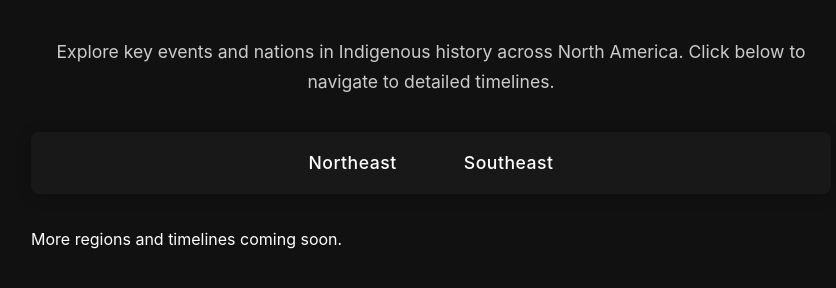
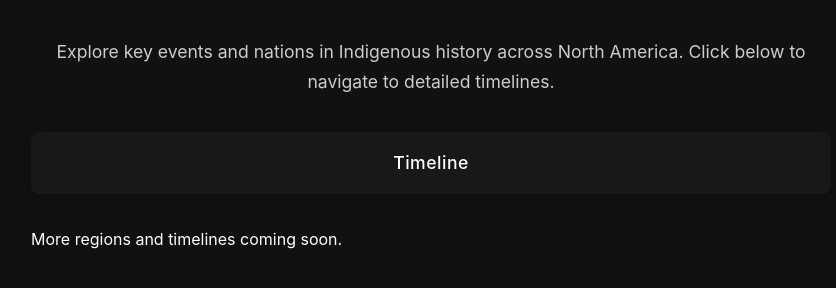
Before and after one commit to GusTheMonkey/NativeAmericanHistory, a plain HTML site: page index.html in a window 1280 px wide. Shown: the part 144-432 px from the top of the page, without its empty margins (209-1045 px from the left). Drawn offline with Linux system fonts and the light colour scheme.

Commit message:
Update index.html

```diff
--- a/index.html
+++ b/index.html
@@ -78,9 +78,7 @@
     </p>
     <nav class="toc" aria-label="Table of Contents">
         <ul>
-            <li><a href="northeast.html">Northeast</a></li>
-            <li><a href="southeast.html">Southeast</a></li>
-            <!-- Future links can be added here -->
+            <li><a href="timeline.html">Timeline</a></li>
         </ul>
     </nav>
     <section>
```
